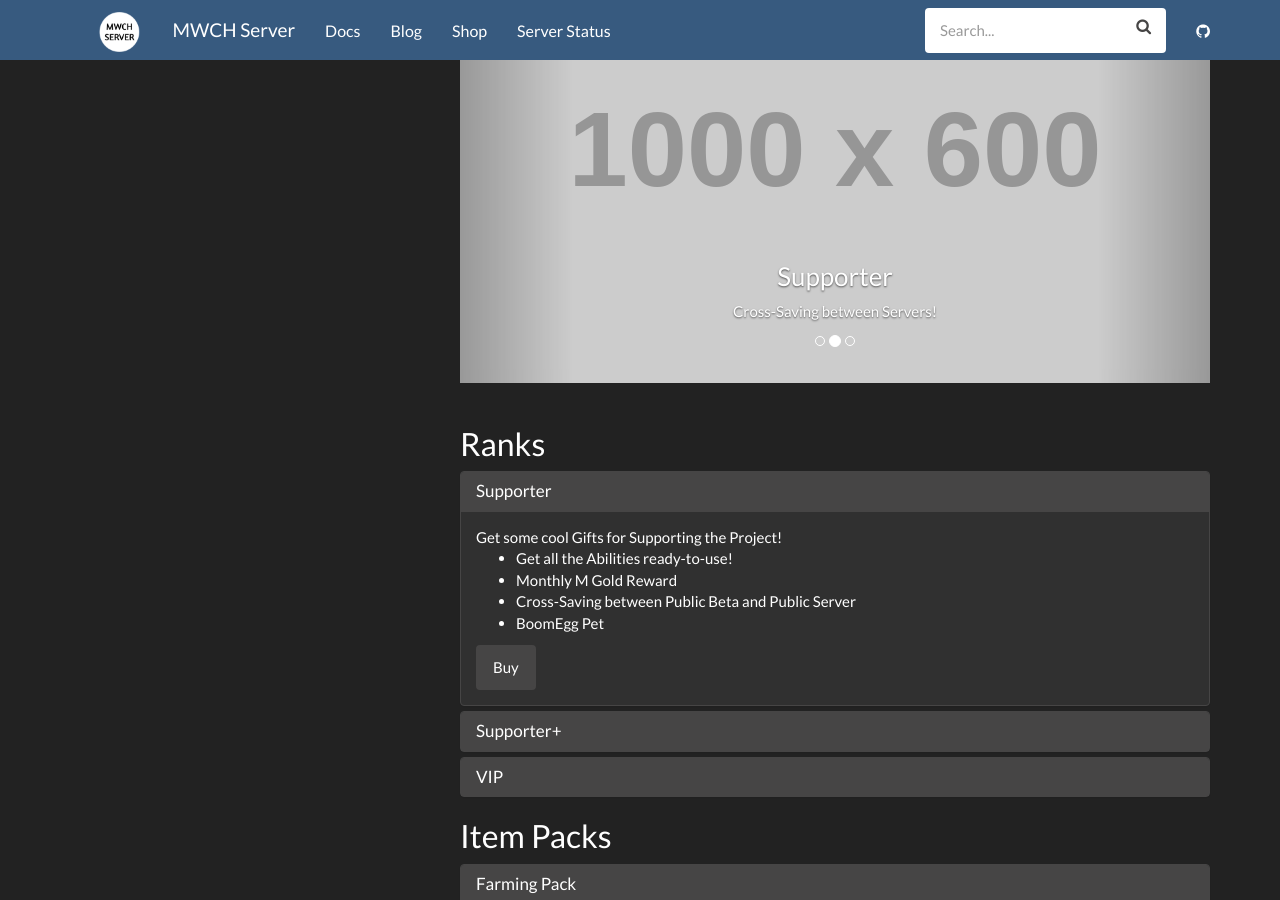
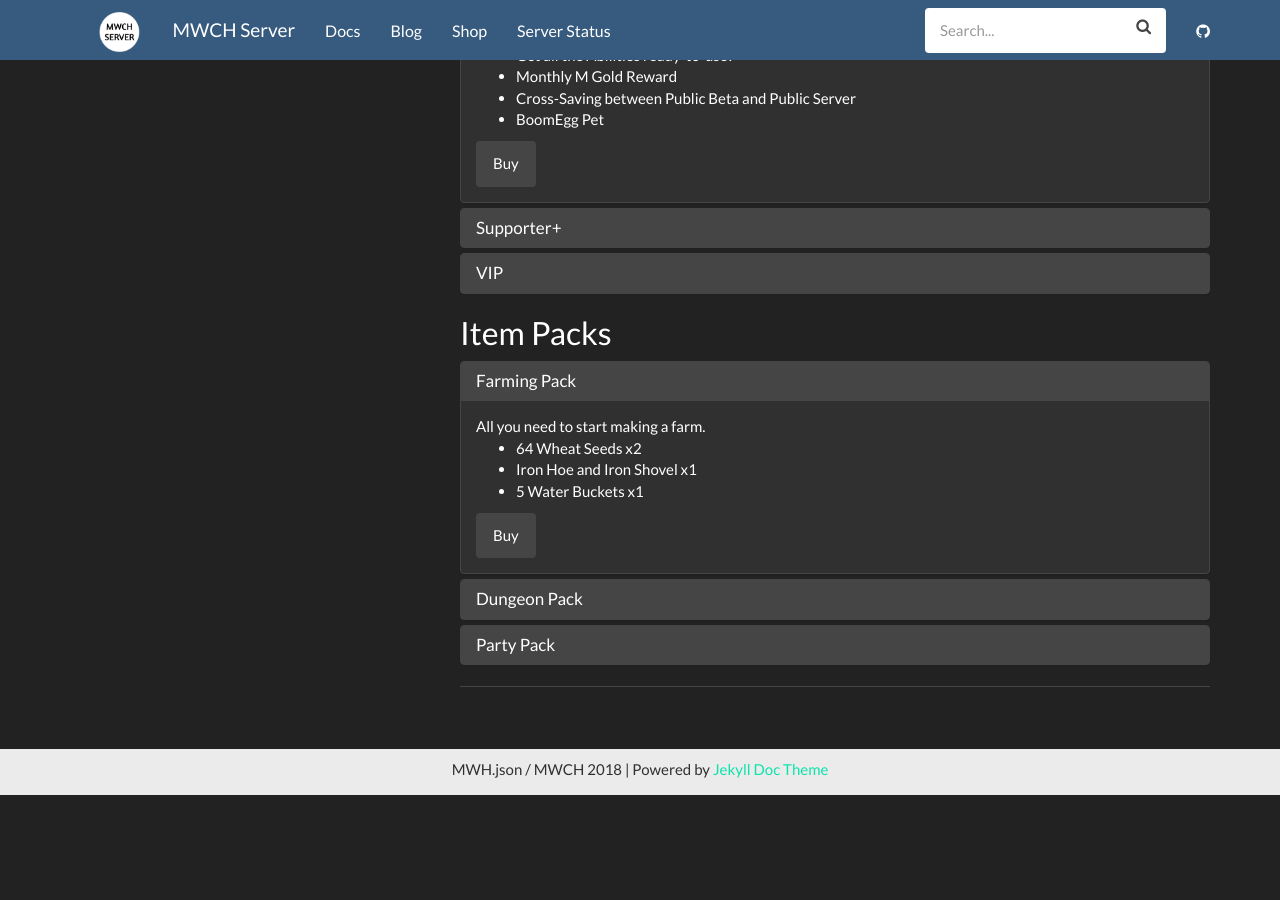
Before and after one commit to nattapong3912/website, a Jekyll site: the page built from shop.md, in a window 1280 px wide and 900 px high, scrolled down 350 px. Built offline with Jekyll 4.4.1, drawn with Linux system fonts in a browser that asks for light colours; nearby versions of some CDN libraries; after the commit the page ends 1145 px from its top, so only the background shows below that.

Commit message:
Update shop.md
removed carrousell because too laggy plus gliphy icons not working idk why

```diff
--- a/shop.md
+++ b/shop.md
@@ -6,52 +6,7 @@ title: MWCH Shop
 <div class="alert alert-warning alert-dismissible" role="alert">
   <button type="button" class="close" data-dismiss="alert" aria-label="Close"><span aria-hidden="true">&times;</span></button>
   <strong>Warning!</strong> The shop still in development, stay tuned.
-</div><br><br>
-
-
-<div id="carousel-example-generic" class="carousel slide" data-ride="carousel">
-  <!-- Indicators -->
-  <ol class="carousel-indicators">
-    <li data-target="#carousel-example-generic" data-slide-to="0" class="active"></li>
-    <li data-target="#carousel-example-generic" data-slide-to="1"></li>
-    <li data-target="#carousel-example-generic" data-slide-to="2"></li>
-  </ol>
-
-  <!-- Wrapper for slides -->
-  <div class="carousel-inner" role="listbox">
-    <div class="item active">
-      <img src="http://via.placeholder.com/1000x600" alt="VIP">
-  <div class="carousel-caption">
-    <h3>VIP</h3>
-    <p>Exclusive VIP Server Access.</p>
-  </div>
-    </div>
-    <div class="item">
-      <img src="http://via.placeholder.com/1000x600" alt="Supporter+">
-  <div class="carousel-caption">
-    <h3>Supporter</h3>
-    <p>Cross-Saving between Servers!</p>
-  </div>
-    </div>
-    <div class="item">
-      <img src="http://via.placeholder.com/1000x600" alt="Supporter">
-  <div class="carousel-caption">
-    <h3>Supporter+</h3>
-    <p>Get a Cute Monkey Pet.</p>
-  </div>
-    </div>
-  </div>
-
-  <!-- Controls -->
-  <a class="left carousel-control" href="#carousel-example-generic" role="button" data-slide="prev">
-      <span class="fas fa-chevron-left"></span>
-    <span class="sr-only">Previous</span>
-  </a>
-  <a class="right carousel-control" href="#carousel-example-generic" role="button" data-slide="next">
-      <span class="fas fa-chevron-right"></span>
-    <span class="sr-only">Next</span>
-  </a>
-</div> <br>
+</div><br>
 
 ## Ranks
 
```
